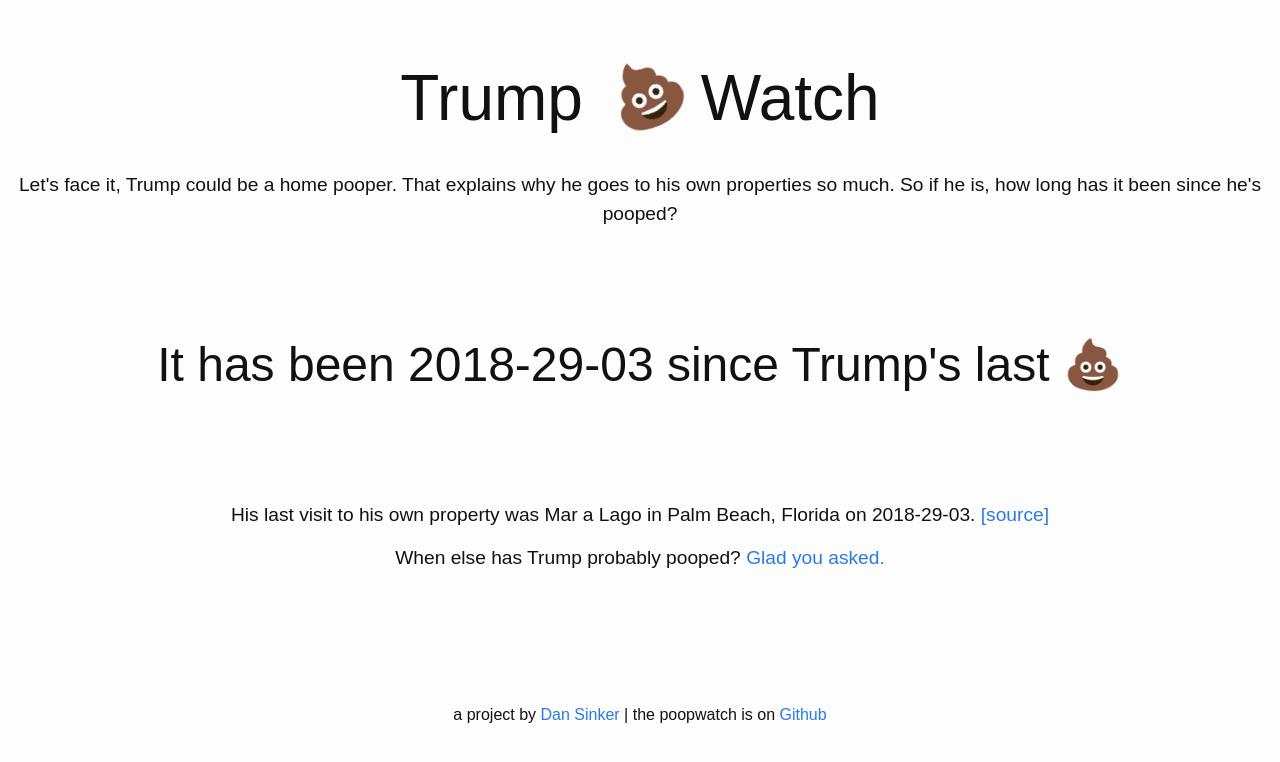
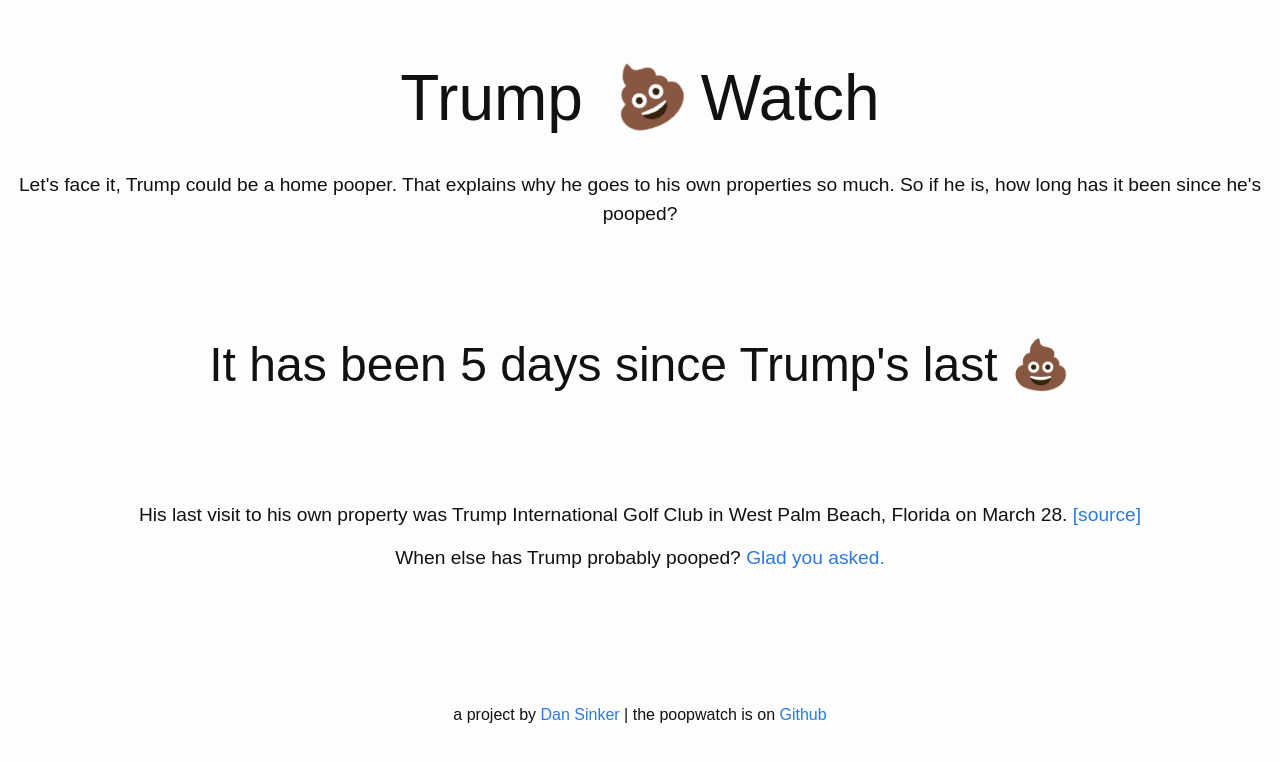
Before and after one commit to dansinker/trumppoopwatch.org, a Jekyll site: the page built from index.md, in a window 1280 px wide. Shown: the top 762 px of the page. Built offline with Jekyll 4.4.1, drawn with Linux system fonts in a browser that asks for light colours; nearby versions of some CDN libraries.

Commit message:
hard at work on a Friday

```diff
--- a/_data/trumps.yml
+++ b/_data/trumps.yml
@@ -1,7 +1,11 @@
 poops:
+- location: Trump International Golf Club
+  city: West Palm Beach, Florida
+  date: 2018-03-28
+  link: https://twitter.com/kylegriffin1/status/979718641020231681
 - location: Mar a Lago
   city: Palm Beach, Florida
-  date: 2018-29-03
+  date: 2018-03-29
   link: https://www.palmbeachdailynews.com/news/trump-arrives-palm-beach-for-long-easter-weekend/TkW7vZPpwlsVVSOCgXrxMP/
 - location: Trump International Golf Club
   city: West Palm Beach, Florida
```
